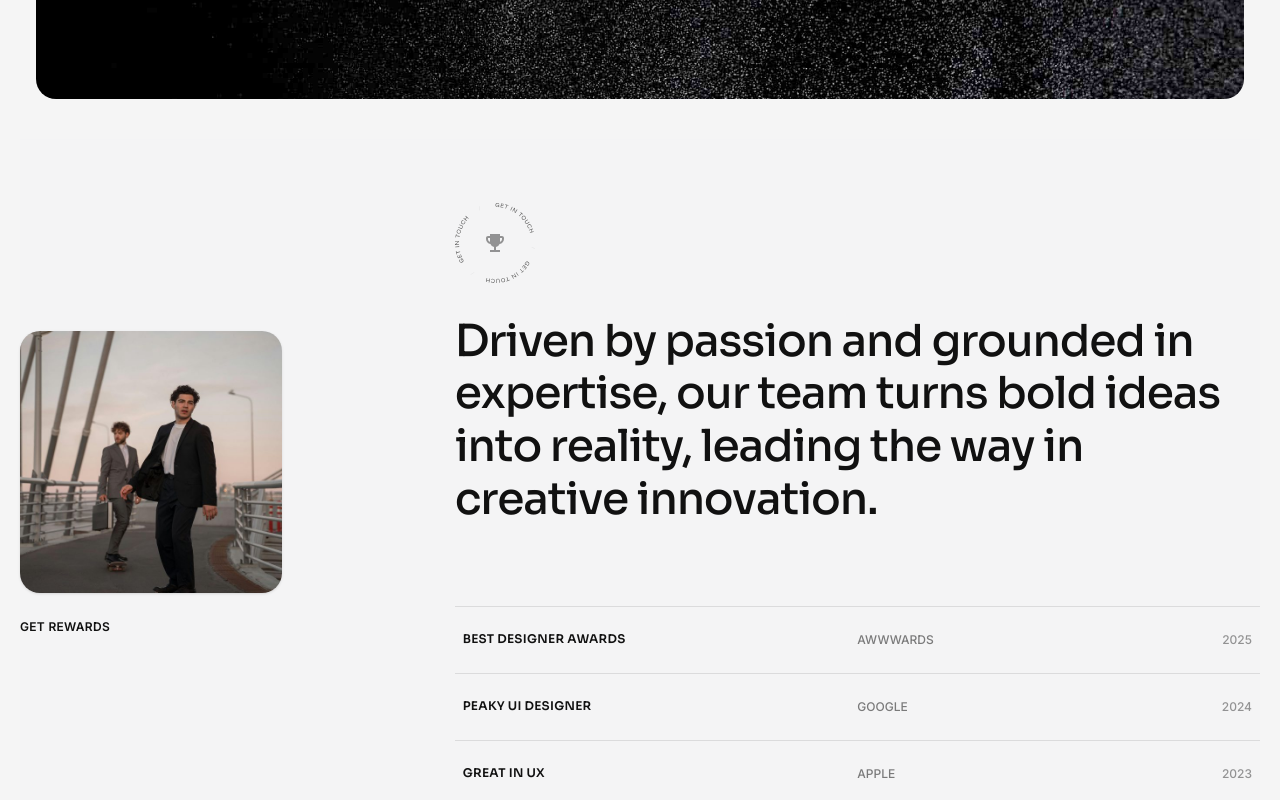
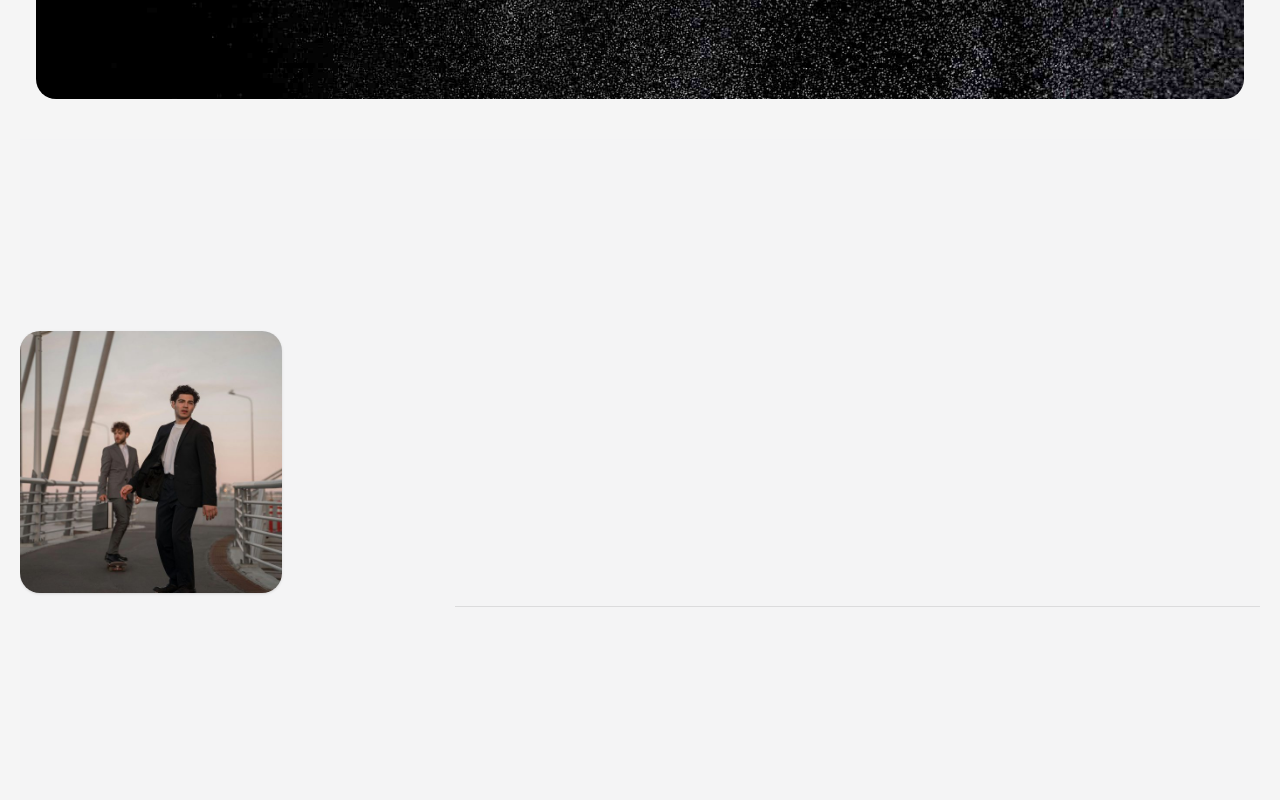
Before and after one commit to AI-Akash11/SM-Technology-Task-01, a React (Vite) app: page / in a window 1280 px wide. Shown: the part 10420-11220 px from the top of the page. Built offline with nearby package versions, Linux system fonts and the light colour scheme.

Commit message:
added scrolling and hover animation in the rewards section

```diff
--- a/src/components/LandingPage/RewardsSection/RewardsSection.jsx
+++ b/src/components/LandingPage/RewardsSection/RewardsSection.jsx
@@ -1,5 +1,9 @@
 import React, { useEffect, useRef } from 'react';
+import gsap from 'gsap';
+import { ScrollTrigger } from 'gsap/ScrollTrigger';
 import SectionContainer from "../../ui/SectionContainer";
+
+gsap.registerPlugin(ScrollTrigger);
 
 const awards = [
   { title: 'BEST DESIGNER AWARDS', company: 'AWWWARDS', year: '2025' },
@@ -10,20 +14,55 @@ const awards = [
 ];
 
 const RewardsSection = () => {
+  const containerRef = useRef(null);
   const circleRef = useRef(null);
 
   useEffect(() => {
+    // Vanilla JS listener for continuous rotation without polluting GSAP main loop
     const handleScroll = () => {
       if (circleRef.current) {
         circleRef.current.style.transform = `rotate(${window.scrollY * 0.15}deg)`;
       }
     };
     window.addEventListener("scroll", handleScroll);
-    return () => window.removeEventListener("scroll", handleScroll);
+
+    const ctx = gsap.context(() => {
+      // 1. Text elements slide from the right
+      gsap.from(".reward-text", {
+        scrollTrigger: {
+          trigger: containerRef.current,
+          start: 'top 85%',
+        },
+        x: 80,
+        opacity: 0,
+        duration: 1.4,
+        stagger: 0.15,
+        ease: 'power3.out'
+      });
+
+      // 2. Award rows stagger up from the bottom
+      gsap.from(".award-row", {
+        scrollTrigger: {
+          trigger: containerRef.current,
+          start: 'top 75%',
+        },
+        y: 80,
+        opacity: 0,
+        duration: 1.4,
+        ease: 'power3.out',
+        stagger: 0.1,
+        delay: 0.2
+      });
+    }, containerRef);
+
+    return () => {
+      window.removeEventListener("scroll", handleScroll);
+      ctx.revert();
+    }
   }, []);
 
   return (
-    <section className="py-16 w-full bg-[#f4f4f5]">
+    <section ref={containerRef} className="py-16 w-full bg-[#f4f4f5] overflow-hidden">
       <SectionContainer>
         <div className="grid grid-cols-1 md:grid-cols-12 gap-12 md:gap-16">
 
@@ -32,14 +71,14 @@ const RewardsSection = () => {
              <div className="rounded-[20px] overflow-hidden w-full aspect-square max-w-[280px] xl:max-w-[320px] mb-6 shadow-sm">
                  <img src="/rewards-img12.jpg" alt="Get Rewards" className="w-full h-full object-cover" />
              </div>
-             <p className="text-[12px] font-semibold tracking-wide uppercase text-[#111]">GET REWARDS</p>
+             <p className="reward-text text-[12px] font-semibold tracking-wide uppercase text-[#111]">GET REWARDS</p>
           </div>
 
           {/* Right Column */}
-          <div className="md:col-span-8 md:col-start-5 flex flex-col">
+          <div className="md:col-span-8 md:col-start-5 flex flex-col pt-6 md:pt-0">
 
              {/* Circular SVG Badge Container */}
-             <div className="relative w-[80px] h-[80px] mb-8">
+             <div className="reward-text relative w-[80px] h-[80px] mb-8">
                 {/* The SVG has white fills — invert makes them dark on light bg */}
                 <img
                   ref={circleRef}
@@ -55,17 +94,17 @@ const RewardsSection = () => {
                 </div>
              </div>
 
-             <h2 className="text-[28px] md:text-[38px] lg:text-[44px] font-heading font-medium leading-[1.2] tracking-tight text-[#111] mb-12 lg:mb-20 pr-4">
+             <h2 className="reward-text text-[28px] md:text-[38px] lg:text-[44px] font-heading font-medium leading-[1.2] tracking-tight text-[#111] mb-12 lg:mb-20 pr-4">
                Driven by passion and grounded in expertise, our team turns bold ideas into reality, leading the way in creative innovation.
              </h2>
 
              {/* Awards List */}
              <div className="flex flex-col border-t border-black/10">
                 {awards.map((award, i) => (
-                   <div key={i} className="grid grid-cols-[1.5fr_1fr_auto] md:grid-cols-[2fr_1fr_1fr] gap-4 py-6 border-b border-black/10 items-center group cursor-pointer hover:bg-black/5 transition-colors px-2">
-                      <h3 className="text-[11px] md:text-[12px] font-semibold tracking-wide text-[#111] uppercase w-max pr-4">{award.title}</h3>
-                      <span className="text-[11px] md:text-[12px] font-medium text-black/50 uppercase md:text-left text-right">{award.company}</span>
-                      <span className="text-[11px] md:text-[12px] font-medium text-black/40 text-right">{award.year}</span>
+                   <div key={i} className="award-row grid grid-cols-[1.5fr_1fr_auto] md:grid-cols-[2fr_1fr_1fr] gap-4 py-6 border-b border-black/10 items-center group cursor-pointer hover:bg-white transition-colors duration-500 px-4 -mx-4 rounded-2xl">
+                      <h3 className="text-[11px] md:text-[12px] font-semibold tracking-wide text-[#111] uppercase w-max pr-4 group-hover:translate-x-3 transition-transform duration-500">{award.title}</h3>
+                      <span className="text-[11px] md:text-[12px] font-medium text-black/50 group-hover:text-black/80 uppercase md:text-left text-right transition-colors duration-500">{award.company}</span>
+                      <span className="text-[11px] md:text-[12px] font-medium text-black/40 text-right group-hover:-translate-x-2 transition-transform duration-500">{award.year}</span>
                    </div>
                 ))}
              </div>
```
